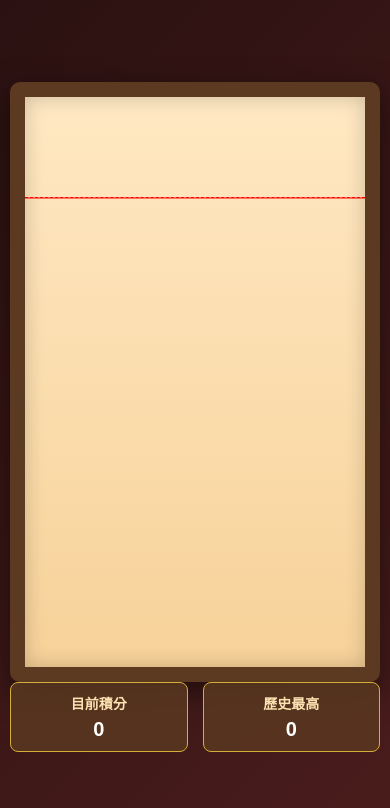
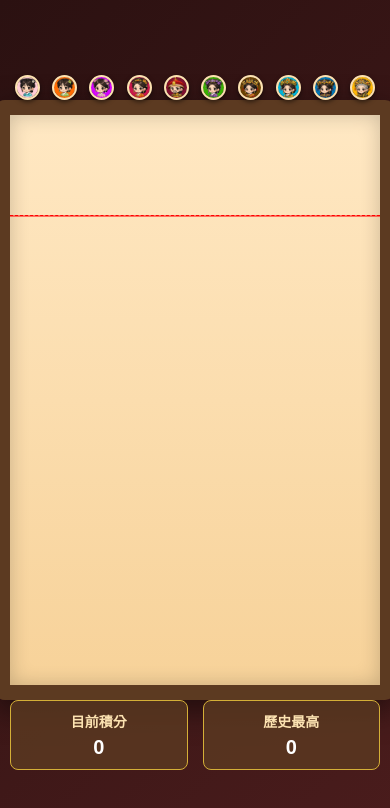
Before and after one commit to Ellie-OuO/palace-game, a plain HTML site: page index.html in a window 390 px wide. Drawn offline with nearby package versions, Linux system fonts and the light colour scheme.

Commit message:
Update index.html

```diff
--- a/index.html
+++ b/index.html
@@ -100,9 +100,23 @@
         #restart-btn { padding: 10px 20px; font-size: 18px; cursor: pointer; background: #d4af37; border: none; border-radius: 5px; font-weight: bold; }
 
         @media (max-width: 700px) {
-            #game-wrapper { flex-wrap: wrap; justify-content: center; }
-            .sidebar { flex-direction: row; width: 100%; justify-content: center; margin-bottom: 10px; }
-            #evolution-path { display: none; }
+    #game-wrapper { flex-direction: column; align-items: center; }
+
+    #evolution-path {
+        display: flex !important;
+        flex-direction: row; /* 橫向排隊 */
+        order: -1;           /* 移至最上方 */
+        gap: 3px;            /* 間距 */
+    }
+
+    .evo-circle {
+        width: 25px !important;
+        height: 25px !important;
+        flex-shrink: 0;      /* 防止圓圈被擠扁 */
+    }
+
+    .sidebar { flex-direction: row; width: 100%; justify-content: space-around; }
+}
         }
     </style>
 </head>
```
